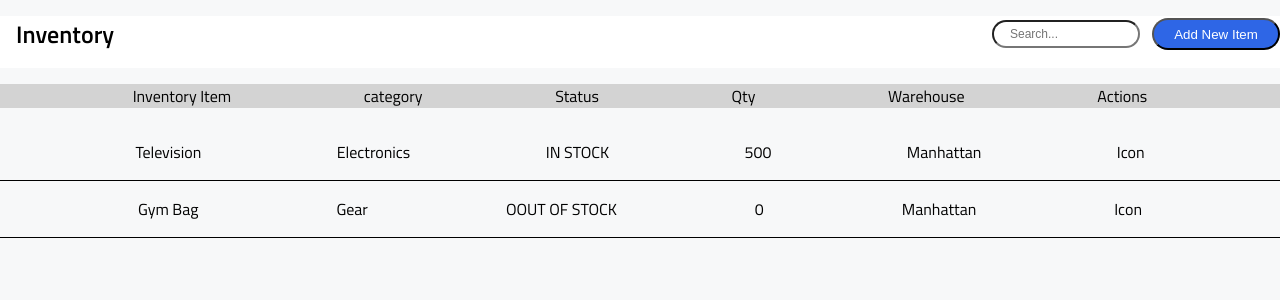
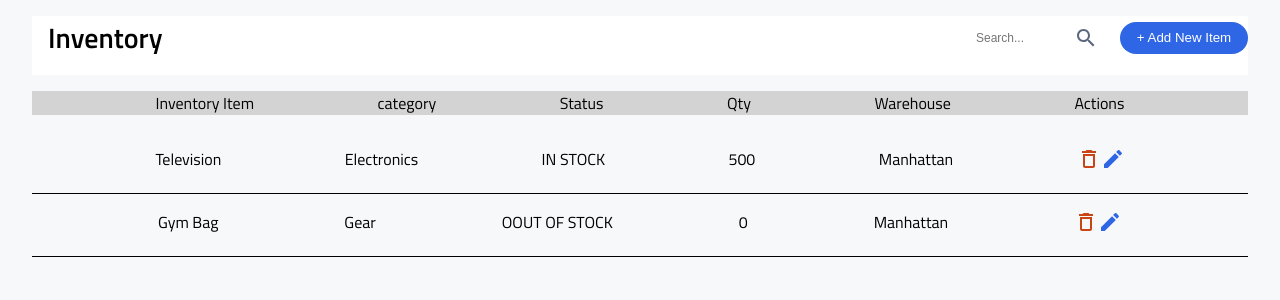
Before and after one commit to kakun45/instock-front, a React (Create React App) app: page /inventory in a window 1280 px wide. Shown: the top 300 px of the page. Built offline with nearby package versions, Linux system fonts and the light colour scheme.

Commit message:
updtate to seach bar icon and styling

```diff
--- a/src/components/InventoryList/InventoryList.js
+++ b/src/components/InventoryList/InventoryList.js
@@ -2,6 +2,7 @@ import React from 'react'
 import './InventoryList.scss'
 import  trashcanIcon  from '../../assets/icons/delete_outline-24px.svg';
 import editIcon from "../../assets/icons/edit-24px.svg";
+import arrowIcon from '../../assets/icons/chevron_right-24px.svg';
 
 export const InventoryList = () => {
   return (
@@ -16,7 +17,7 @@ export const InventoryList = () => {
               type="text"
               placeholder="Search..."
             />
-            <button className="inventory__search-button">Add New Item</button>
+            <button className="inventory__search-button">+ Add New Item</button>
           </div>
         </div>
       </div>
@@ -25,7 +26,10 @@ export const InventoryList = () => {
         <div className="inventory__item-container">
           <div className="inventory__items">
             <p>inventory item</p>
-            <p>Television</p>
+            <div className='inventory__chevron-container'>
+              <p>Television</p>
+              <img src={arrowIcon}></img>
+            </div>
           </div>
           <div className="inventory__catagory">
             <p>category</p>
@@ -69,7 +73,7 @@ export const InventoryList = () => {
             <p>Gear</p>
           </div>
           <div className="inventory__icons">
-            <p>Trash Icon</p>
+            <img src={trashcanIcon}></img>
           </div>
         </div>
 
@@ -90,7 +94,7 @@ export const InventoryList = () => {
           </div>
 
           <div className="inventory__icons">
-            <p>Edit Icon</p>
+            <img src={editIcon}></img>
           </div>
         </div>
       </div>
@@ -111,7 +115,10 @@ export const InventoryList = () => {
           <p>IN STOCK</p>
           <p>500</p>
           <p>Manhattan</p>
-          <p>Icon</p>
+          <span>
+            <img src={trashcanIcon}></img>
+            <img src={editIcon}></img>
+          </span>
         </div>
 
         <div className="inventory__item-container--tablet">
@@ -120,10 +127,12 @@ export const InventoryList = () => {
           <p>OOUT OF STOCK</p>
           <p>0</p>
           <p>Manhattan</p>
-          <p>Icon</p>
+          <span>
+            <img src={trashcanIcon}></img>
+            <img src={editIcon}></img>
+          </span>
         </div>
       </div>
-
     </>
   );
 }
--- a/src/components/InventoryList/InventoryList.scss
+++ b/src/components/InventoryList/InventoryList.scss
@@ -1,6 +1,7 @@
 /** @format */
 @use '../../styles/partials/mixins';
 @use '../../styles/partials/variables';
+$searchIcon : url("../../assets/icons/search-24px.svg");
 
 .page {
   //border: 0.01rem solid black;
@@ -15,7 +16,7 @@
 .inventory {
   &__search-container {
     margin-top: 1rem;
-    width: 95%;
+    width: 100%;
     height: fit-content;
     background-color: white;
     display: flex;
@@ -27,7 +28,7 @@
       flex-direction: row;
       align-items: center;
       justify-content: space-between;
-      width: 100%;
+      width: 95%;
       padding-bottom: 1rem;
       border: none;
     }
@@ -35,8 +36,9 @@
 
   &__header {
     align-self: flex-start;
-    margin-left: 1rem;
+    margin-left: 3rem;
     margin-bottom: 1rem;
+    font-size: 1.75rem;
 
     @media (min-width: 768px) {
       margin: auto 1rem;
@@ -62,11 +64,15 @@
   }
 
   &__search-bar {
-    width: 18.5rem;
+    width: 25.5rem;
     border-radius: 20px;
     height: 1.5rem;
     font-size: 0.75rem;
     padding-left: 1rem;
+    background-image: $searchIcon;
+    background-repeat: no-repeat;
+    background-position: 95% center;
+    border: #BDC5D5;
 
     @media (min-width: 768px) {
       width: 8rem;
@@ -74,13 +80,14 @@
   }
 
   &__search-button {
-    width: 20rem;
+    width: 25rem;
     border-radius: 20px;
     margin-top: 1rem;
     height: 2rem;
     margin-bottom: 1rem;
     background-color: #2e66e6;
     color: white;
+    border: none;
     @media (min-width: 768px) {
       margin-top: 0;
       margin-bottom: 0rem;
@@ -89,12 +96,13 @@
   }
 
   &__product-container {
-    width: 95%;
+    width: 100%;
     height: 12rem;
     border-bottom: 0.01rem solid black;
     display: flex;
     justify-content: center;
     margin: 0 auto;
+    padding-left: 2rem;
 
         @media (min-width: 768px) {
         display: none;
@@ -125,7 +133,7 @@
 &__product-container--tablet{
     display: none;
  @media (min-width: 768px){
-    width: 100%;
+    width: 90%;
     height: 3rem;
     display: inline-block;
     margin-top: 1rem;
@@ -134,6 +142,8 @@
 
 &__table-headers{
     @media (min-width: 768px){
+    width: 95%;
+    margin: 0 auto;
     display: flex;
     justify-content: space-evenly;
     margin-bottom: 1rem;
@@ -141,6 +151,15 @@
 
 }
 
+&__items{
+    display: flex;
+    flex-direction: column;
+}
+}
+
+
+&__chevron-container{
+    display: flex;
 }
 
 &__item-container--tablet{
@@ -150,6 +169,8 @@
     justify-content: space-evenly;
     border-bottom: .01rem solid black;
     padding: 1rem 0;
+    width: 95%;
+    margin: 0 auto;
 
 }
 }
```
